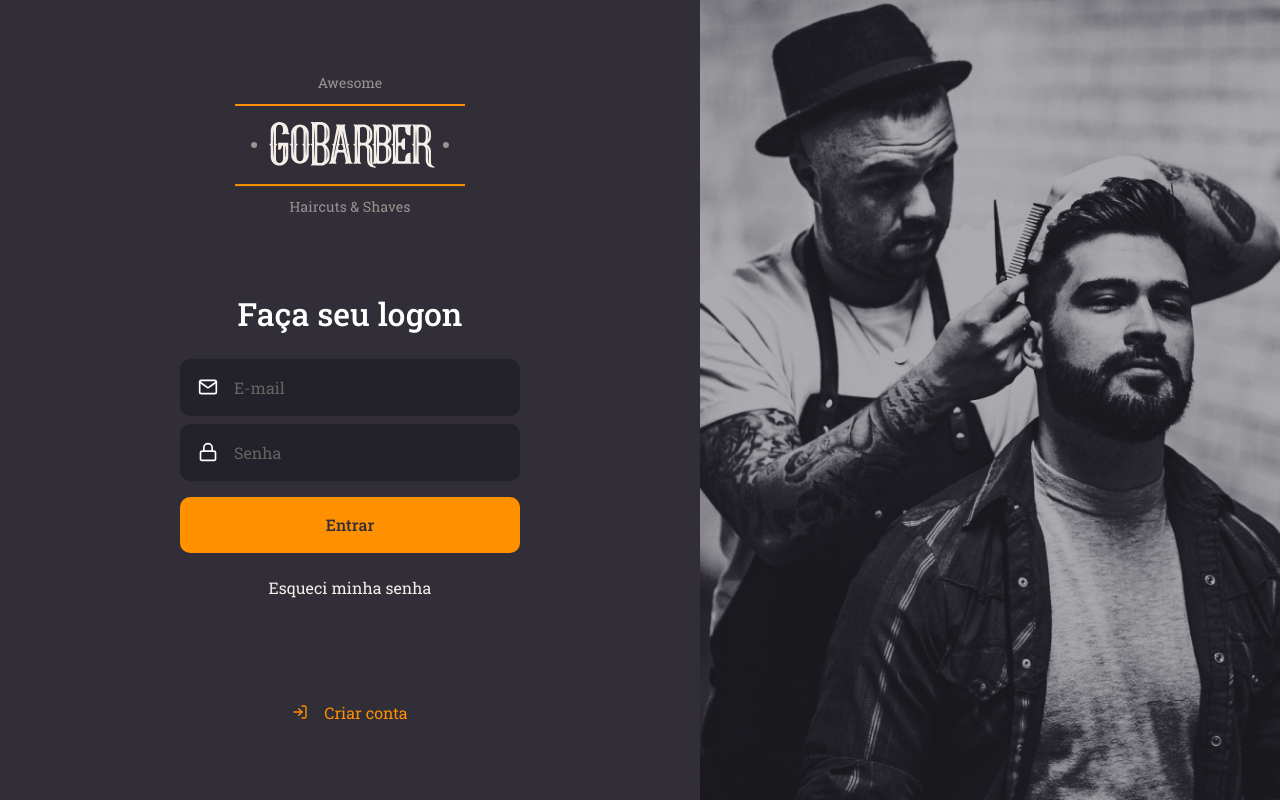
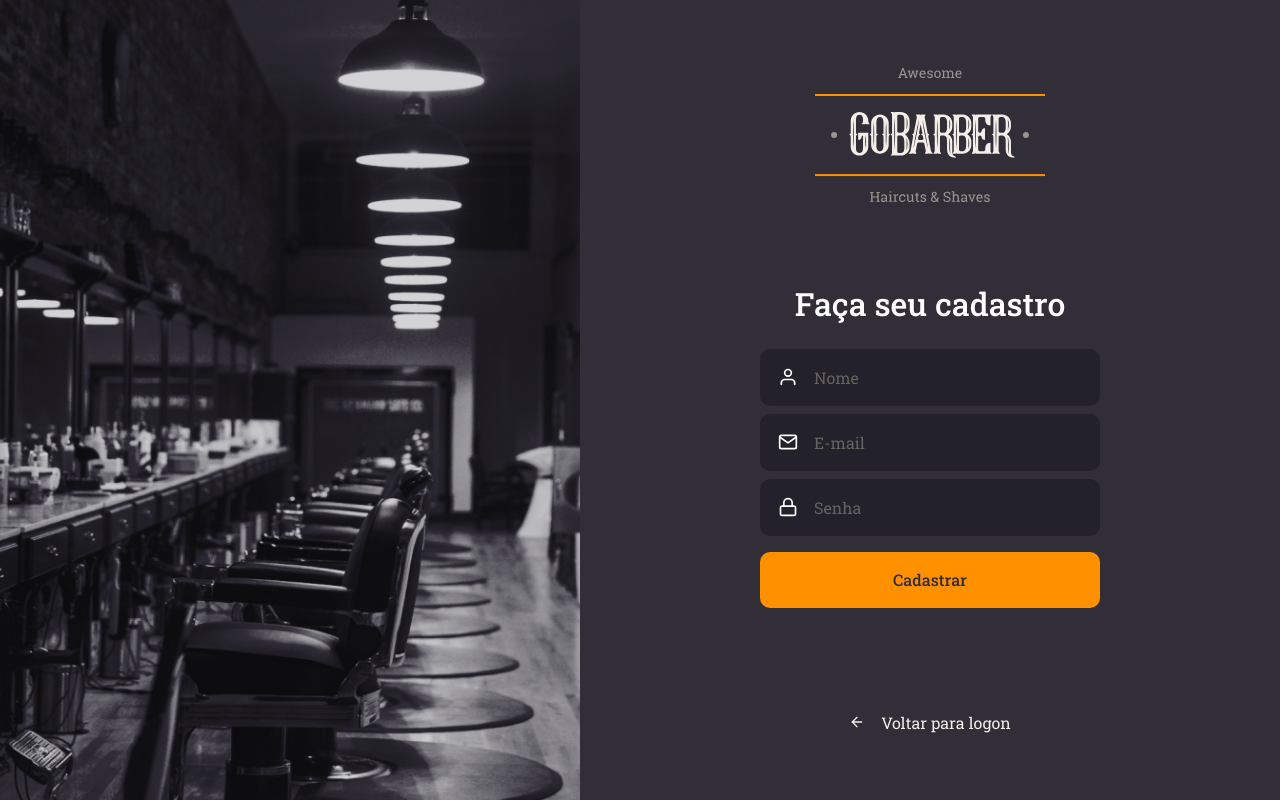
Before and after one commit to gustavo-candido/GoBarber, a React (Create React App) app in the folder web/: page / in a window 1280 px wide. Built offline with nearby package versions, Linux system fonts and the light colour scheme; the HTML template or start-up script is replaced by a standard one.

Commit message:
{Estruturas das paginas} - Página de cadastro

```diff
--- a/web/src/App.tsx
+++ b/web/src/App.tsx
@@ -1,11 +1,12 @@
 import React, { FC } from 'react';
 
 import GlobalStyle from './styles/global';
-import SignIn from './Pages/SignIn';
+// import SignIn from './Pages/SignIn';
+import SignUp from './Pages/SignUp';
 
 const App: FC = () => (
   <>
-    <SignIn />
+    <SignUp />
     <GlobalStyle />
   </>
 );
--- /dev/null
+++ b/web/src/Pages/SignUp/index.tsx
@@ -0,0 +1,42 @@
+import React, { FC } from 'react';
+import { FiArrowLeft, FiMail, FiLock, FiUser } from 'react-icons/fi';
+
+import { Container, Content, Background } from './styles';
+
+import logoImg from '../../assets/logo.svg';
+
+import Input from '../../components/Input';
+import Button from '../../components/Button';
+
+const SignUp: React.FC = () => (
+  <Container>
+    <Background />
+
+    <Content>
+      <img src={logoImg} alt="GoBarber" />
+      <form>
+        <h1>Faça seu cadastro</h1>
+
+        <Input name="name" icon={FiUser} placeholder="Nome" />
+
+        <Input name="e-mail" icon={FiMail} placeholder="E-mail" />
+
+        <Input
+          name="passworld"
+          icon={FiLock}
+          type="passworld"
+          placeholder="Senha"
+        />
+
+        <Button type="submit">Cadastrar</Button>
+      </form>
+
+      <a href="login">
+        <FiArrowLeft />
+        Voltar para logon
+      </a>
+    </Content>
+  </Container>
+);
+
+export default SignUp;
--- /dev/null
+++ b/web/src/Pages/SignUp/styles.ts
@@ -0,0 +1,69 @@
+import styled from 'styled-components';
+import { shade } from 'polished';
+import SignUpBackground from '../../assets/sign-up-background.png';
+
+export const Container = styled.div`
+  height: 100vh;
+  display: flex;
+
+  align-items: stretch;
+`;
+
+export const Content = styled.div`
+  display: flex;
+  flex-direction: column;
+
+  width: 100%;
+  max-width: 700px;
+
+  place-content: center;
+  align-items: center;
+
+  form {
+    margin: 80px 0;
+    width: 340px;
+    text-align: center;
+
+    h1 {
+      margin-bottom: 24px;
+    }
+
+    a {
+      color: #f4ede8;
+      text-decoration: none;
+      display: block;
+      margin-top: 24px;
+      transition: color 0.2s;
+
+      &:hover {
+        color: ${shade(0.2, '#f4ede8')};
+      }
+    }
+  }
+
+  > a {
+    color: #f4ede8;
+    text-decoration: none;
+    display: block;
+    margin-top: 24px;
+    transition: color 0.2s;
+    display: flex;
+    align-items: center;
+
+    svg {
+      margin-right: 16px;
+    }
+
+    transition: color 0.2s;
+
+    &:hover {
+      color: ${shade(0.2, '#f4ede8')};
+    }
+  }
+`;
+
+export const Background = styled.div`
+  flex: 1;
+  background: url(${SignUpBackground}) no-repeat center;
+  background-size: cover;
+`;
```
Also changed, not shown: web/src/assets/sign-up-background.png (added).
